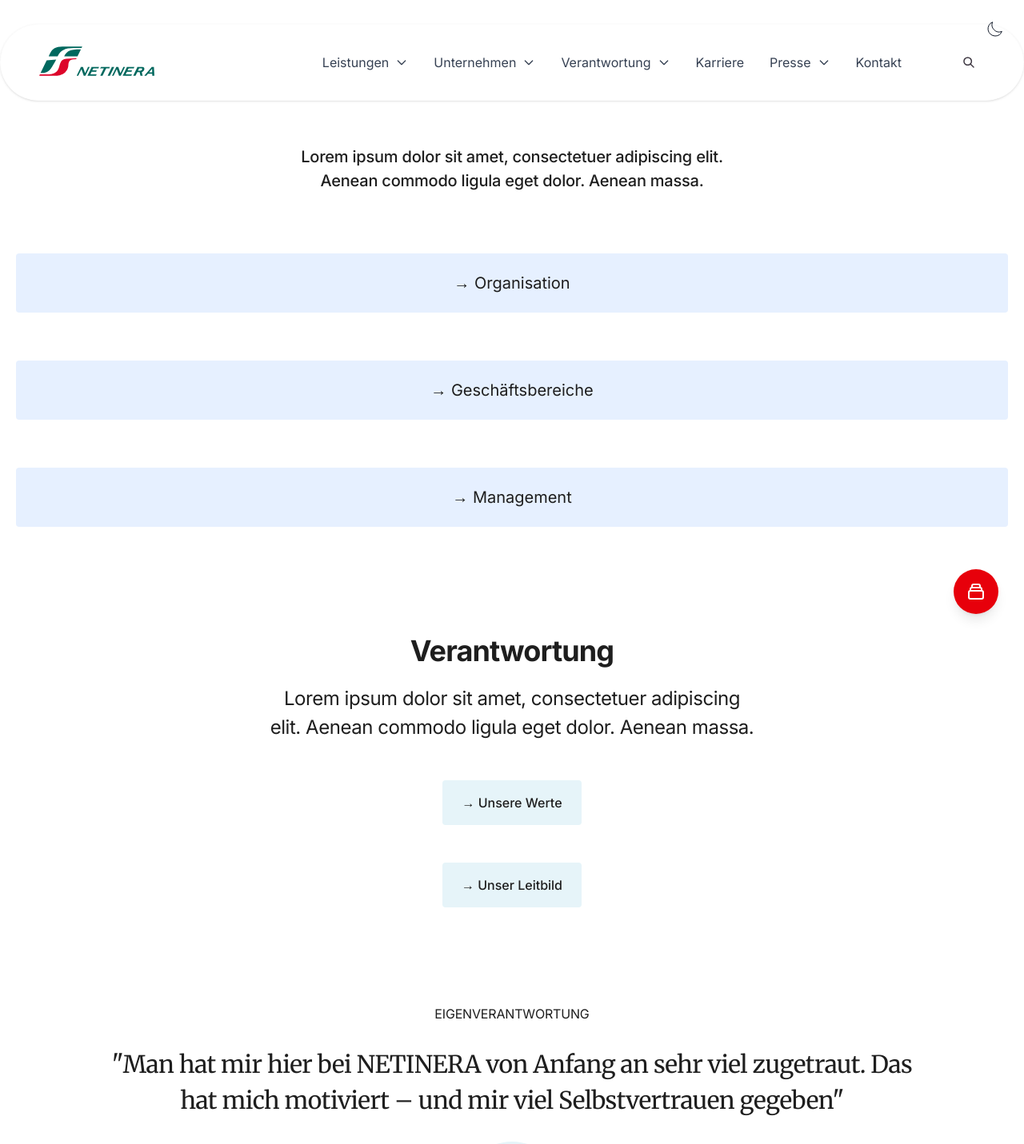
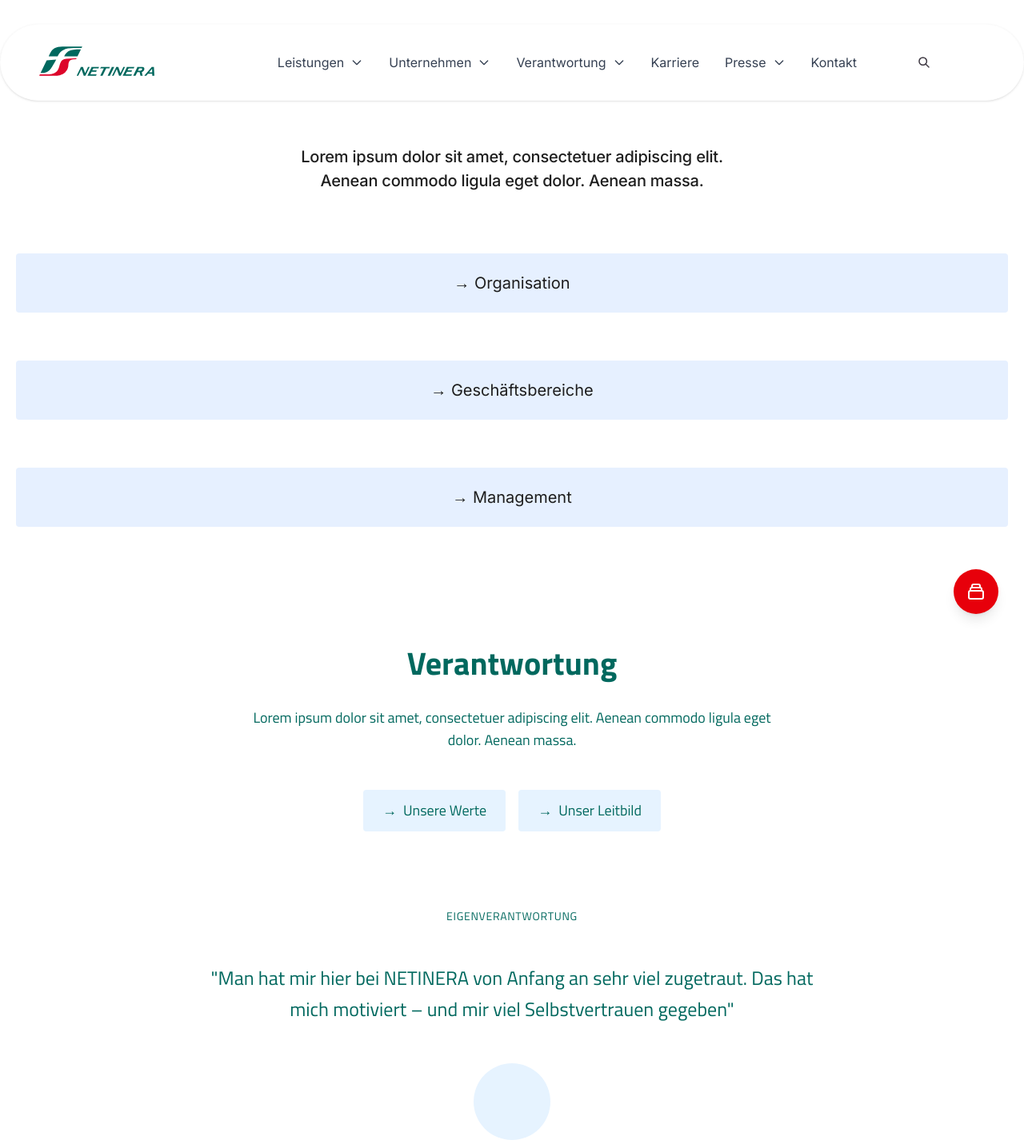
Before and after one commit to CasianBlanaru/netinera-klickdummy, a Nuxt app: page /unternehmen in a window 1280 px wide. Shown: the top 1431 px of the page at 80% size. Built offline with nearby package versions, Linux system fonts and the light colour scheme.

Commit message:
feat: Verbessere ThemeSwitcher Styling und Integration - Füge ThemeSwitcher neben Suchleiste ein, verbessere Icon-Sichtbarkeit und Dark Mode Farben

```diff
--- a/assets/css/themes.css
+++ b/assets/css/themes.css
@@ -5,6 +5,7 @@
   --color-primary-red: #dd052b;
   --color-primary-dark: #3e3842;
   --color-neutral: #ffffff;
+  --font-family: 'Inter', sans-serif;
 }
 
 /* Dark Theme */
@@ -13,13 +14,15 @@
   --color-primary-light: #00685e;
   --color-primary-red: #dd052b;
   --color-primary-dark: #ffffff;
-  --color-neutral: #3e3842;
+  --color-neutral: #fff;
+  --font-family: 'titillium', sans-serif;
 }
 
 /* Anwendung der Variablen auf Basis-Elemente */
 body {
-  background-color: var(--color-neutral);
-  color: var(--color-primary-dark);
+  background-color: #fff;
+  color: var(--color-primary);
+  font-family: var(--font-family);
 }
 
 /* Übergänge für Theme-Wechsel */
@@ -28,6 +31,11 @@ body {
 }
 
 /* Utility-Klassen für Theme-spezifische Styles */
+
+.bg-orange-400, .bg-amber-500 {
+    background-color: var(--color-primary);
+    color: #fff;
+}
 .theme-primary {
   color: var(--color-primary);
 }
--- a/components/CurrentSection.vue
+++ b/components/CurrentSection.vue
@@ -1,118 +1,88 @@
 <template>
-  <div class="bg-[#F5F5F5] px-12 sm:px-4 md:px-8 py-[62px] w-full min-h-screen">
-    <h1 class="mb-20 sm:mb-10 md:mb-10 font-inter font-bold text-[#1E1E1E] sm:text-2xl md:text-3xl text-4xl text-center leading-[150%] tracking-[-0.88px]">
-      Aktuell
-    </h1>
+  <section class="bg-[#E5E5E5] py-16">
+    <div class="mx-auto px-4 container">
+      <h2 class="mb-16 font-bold text-4xl text-center">Aktuell</h2>
 
-    <div class="flex md:flex-col gap-16">
+      <div class="gap-12 grid md:grid-cols-2 mx-auto max-w-6xl">
         <!-- Pressemitteilungen -->
-      <div class="flex-1">
-        <h2 class="mb-[29px] font-inter font-bold text-[#1E1E1E] sm:text-xl md:text-2xl text-3xl leading-[150%] tracking-[-0.57px]">
-          Pressemitteilungen
-        </h2>
+        <div>
+          <h3 class="mb-8 font-bold text-xl">Pressemitteilungen</h3>
 
-        <div class="flex flex-col gap-10 sm:gap-6">
+          <div class="space-y-8">
             <!-- Pressemitteilung 1 -->
-          <div class="flex flex-col gap-2">
-            <p class="font-inter font-normal text-[#1E1E1E] text-xl">
-              24.1.2025 | NETINERA
-            </p>
-            <p class="font-inter font-bold text-[#1E1E1E] sm:text-lg md:text-xl text-2xl leading-[150%] tracking-[-0.456px]">
+            <div>
+              <div class="mb-2 text-sm">24.1.2025 | NETINERA</div>
+              <a href="#" class="font-bold text-lg hover:underline">
                 Nach Gesprächen zwischen NETINERA und GDL: Weiterhin 35-Stunden-Woche ab 1. Januar 2028
-            </p>
+              </a>
             </div>
 
             <!-- Pressemitteilung 2 -->
-          <div class="flex flex-col gap-2">
-            <p class="font-inter font-normal text-[#1E1E1E] text-xl">
-              25.1.2025 | METRONOM
-            </p>
-            <p class="font-inter font-bold text-[#1E1E1E] sm:text-lg md:text-xl text-2xl leading-[150%] tracking-[-0.456px]">
+            <div>
+              <div class="mb-2 text-sm">25.1.2025 | METRONOM</div>
+              <a href="#" class="font-bold text-lg hover:underline">
                 metronom erhält Zuschlag für Verkehrsvertrag ENNO II
-            </p>
+              </a>
             </div>
 
             <!-- Pressemitteilung 3 -->
-          <div class="flex flex-col gap-2">
-            <p class="font-inter font-normal text-[#1E1E1E] text-xl">
-              23.1.2025 | ODEG
-            </p>
-            <p class="font-inter font-bold text-[#1E1E1E] sm:text-lg md:text-xl text-2xl leading-[150%] tracking-[-0.456px]">
+            <div>
+              <div class="mb-2 text-sm">23.1.2025 | ODEG</div>
+              <a href="#" class="font-bold text-lg hover:underline">
                 NETINERA-Tochter ODEG erhält Zuschlag für Verkehrsvertrag in Westmecklenburg bis 2040
-            </p>
-          </div>
+              </a>
             </div>
 
-        <div class="mt-[45px]">
-          <NuxtLink to="/presse" class="inline-flex items-center gap-2 font-inter text-[#1E1E1E] cursor-pointer">
-            <span class="text-base">→</span>
-            <span class="text-base">Zur Übersicht</span>
-          </NuxtLink>
+            <div class="mt-8">
+              <a href="#" class="inline-flex items-center hover:bg-gray-100 px-4 py-2 border border-gray-800 rounded">
+                Zur Übersicht
+              </a>
+            </div>
           </div>
         </div>
 
         <!-- Ansprechpartner -->
-      <div class="flex-1">
-        <h2 class="mb-[31px] font-inter font-bold text-[#1E1E1E] sm:text-xl md:text-2xl text-3xl leading-[150%] tracking-[-0.57px]">
-          Ansprechpartner
-        </h2>
+        <div>
+          <h3 class="mb-8 font-bold text-xl">Ansprechpartner</h3>
 
-        <div class="gap-[38px] md:gap-6 grid grid-cols-2 md:grid-cols-1">
+          <div class="gap-8 grid md:grid-cols-2">
             <!-- Ansprechpartner 1 -->
-          <div class="flex flex-col gap-[38px]">
-            <div class="flex justify-center items-center bg-[#90EE90] w-[223px] h-[232px] text-[#90EE90]">
+            <div>
+              <div class="flex justify-center items-center bg-[#90EE90] mb-4 p-4 w-full aspect-square text-center">
                 Ich bin ein Porträt
               </div>
-            <div class="flex flex-col">
-              <p class="font-inter font-bold text-[#1E1E1E] text-base leading-[150%]">
-                Robert von der Heide
-              </p>
-              <p class="font-inter font-normal text-[#1E1E1E] text-base leading-[150%]">
-                Leiter Kommunikation
-              </p>
-              <p class="font-inter font-normal text-[#1E1E1E] text-base leading-[150%]">
-                +49 (0)151 40645704
-              </p>
-              <p class="font-inter font-normal text-[#1E1E1E] text-base leading-[150%]">
+              <h4 class="mb-1 font-bold">Robert von der Heide</h4>
+              <p class="mb-2">Leiter Kommunikation</p>
+              <p class="mb-1">+49 (0)151 40645704</p>
+              <a href="mailto:kommunikation@netinera.de" class="hover:underline">
                 kommunikation@netinera.de
-              </p>
-            </div>
+              </a>
             </div>
 
             <!-- Ansprechpartner 2 -->
-          <div class="flex flex-col gap-[38px]">
-            <div class="flex justify-center items-center bg-[#90EE90] w-[223px] h-[232px] text-[#90EE90]">
+            <div>
+              <div class="flex justify-center items-center bg-[#90EE90] mb-4 p-4 w-full aspect-square text-center">
                 Ich bin ein Porträt
               </div>
-            <div class="flex flex-col">
-              <p class="font-inter font-bold text-[#1E1E1E] text-base leading-[150%]">
-                Nina Massek
-              </p>
-              <p class="font-inter font-normal text-[#1E1E1E] text-base leading-[150%]">
-                Referentin Kommunikation
-              </p>
-              <p class="font-inter font-normal text-[#1E1E1E] text-base leading-[150%]">
-                +49 151 40645749
-              </p>
-              <p class="font-inter font-normal text-[#1E1E1E] text-base leading-[150%]">
+              <h4 class="mb-1 font-bold">Nina Massek</h4>
+              <p class="mb-2">Referentin Kommunikation</p>
+              <p class="mb-1">+49 151 40645749</p>
+              <a href="mailto:kommunikation@netinera.de" class="hover:underline">
                 kommunikation@netinera.de
-              </p>
+              </a>
             </div>
           </div>
         </div>
       </div>
     </div>
-  </div>
+  </section>
 </template>
 
 <script setup lang="ts">
-// No props or logic needed
+// Die Komponente verwendet derzeit statische Daten
+// Sie können später Interfaces für die Pressemitteilungen und Ansprechpartner hinzufügen
 </script>
 
-<style>
-@import url('https://fonts.googleapis.com/css2?family=Inter:wght@400;500;700&display=swap');
-
-.font-inter {
-  font-family: 'Inter', sans-serif;
-}
+<style scoped>
+/* Die Stile sind direkt in den Tailwind-Klassen integriert */
 </style>
--- a/components/ResponsibilitySection.vue
+++ b/components/ResponsibilitySection.vue
@@ -1,62 +1,62 @@
 <template>
-  <div class="flex flex-col items-center bg-white px-[5px] py-[51px] w-full">
-    <div class="w-full max-w-[1437px]">
-      <h2 class="mb-[15px] font-inter font-bold text-[#1E1E1E] sm:text-2xl md:text-3xl text-4xl text-center leading-[150%] tracking-[-0.88px]">
-        Verantwortung
-      </h2>
+  <section class="px-4 py-16 font-titillium">
+    <div class="mx-auto max-w-4xl text-center container">
+      <h2 class="mb-6 font-bold text-[40px]">Verantwortung</h2>
 
-      <p class="mx-auto mb-12 max-w-[610px] font-inter font-normal text-[#1E1E1E] sm:text-lg md:text-xl text-2xl text-center leading-[150%] tracking-[-0.456px]">
-        Lorem ipsum dolor sit amet, consectetuer adipiscing elit. Aenean commodo ligula eget dolor. Aenean massa.
+      <p class="mx-auto mb-12 max-w-2xl text-lg">
+        Lorem ipsum dolor sit amet, consectetuer adipiscing
+        elit. Aenean commodo ligula eget dolor. Aenean massa.
       </p>
 
-      <div class="flex sm:flex-col justify-center sm:items-center gap-[47px]">
-        <NuxtLink
-          to="/unternehmen/werte"
-          class="flex items-center gap-2 bg-[#E6F4F9] hover:bg-[#d0e9f3] px-6 py-4 rounded font-inter font-medium text-[#1E1E1E] text-base transition-all duration-200 cursor-pointer"
+      <!-- Buttons Container -->
+      <div class="flex flex-wrap justify-center gap-4">
+        <a
+          href="#"
+          class="inline-flex items-center gap-2 bg-[#E6F3FF] hover:bg-[#d9edff] px-6 py-3 rounded transition-colors"
         >
-          → Unsere Werte
-        </NuxtLink>
+          <span class="text-lg">→</span>
+          <span class="text-lg">Unsere Werte</span>
+        </a>
 
-        <NuxtLink
-          to="/unternehmen/leitbild"
-          class="flex items-center gap-2 bg-[#E6F4F9] hover:bg-[#d0e9f3] px-6 py-4 rounded font-inter font-medium text-[#1E1E1E] text-base transition-all duration-200 cursor-pointer"
+        <a
+          href="#"
+          class="inline-flex items-center gap-2 bg-[#E6F3FF] hover:bg-[#d9edff] px-6 py-3 rounded transition-colors"
         >
-          → Unser Leitbild
-        </NuxtLink>
+          <span class="text-lg">→</span>
+          <span class="text-lg">Unser Leitbild</span>
+        </a>
       </div>
 
-      <div class="flex flex-col items-center mt-[121px]">
-        <p class="mb-[29px] font-inter font-normal text-[#1E1E1E] text-base text-center leading-[150%] tracking-[-0.176px]">
-          EIGENVERANTWORTUNG
-        </p>
+      <!-- Quote Section -->
+      <div class="mt-24">
+        <p class="mb-12 text-sm uppercase tracking-wider">EIGENVERANTWORTUNG</p>
 
-        <blockquote class="mb-[29px] max-w-[1012px] font-merriweather font-normal text-[#1E1E1E] sm:text-xl md:text-2xl text-3xl text-center leading-[150%] tracking-[-0.57px]">
-          "Man hat mir hier bei NETINERA von Anfang an sehr viel zugetraut. Das hat mich motiviert – und mir viel Selbstvertrauen gegeben"
+        <blockquote class="mx-auto mb-12 max-w-3xl">
+          <p class="font-medium text-2xl leading-relaxed">
+            "Man hat mir hier bei NETINERA von Anfang an sehr viel zugetraut.
+            Das hat mich motiviert – und mir viel Selbstvertrauen gegeben"
+          </p>
         </blockquote>
 
-        <div class="bg-[#E6F4F9] mb-[29px] rounded-full w-[120px] h-[120px]"></div>
-
-        <div class="font-inter font-normal text-[#1E1E1E] text-base text-center leading-[150%] tracking-[-0.176px]">
-          <span>Vorname Name</span><br>
-          <span>Funktion</span>
+        <!-- Profile Image -->
+        <div class="flex flex-col items-center">
+          <div class="bg-[#E6F3FF] mb-4 rounded-full w-24 h-24"></div>
+          <p class="font-medium">Vorname Name</p>
+          <p class="text-gray-600">Funktion</p>
         </div>
       </div>
     </div>
-  </div>
+  </section>
 </template>
 
 <script setup lang="ts">
-// No props or logic needed
+// Die Komponente verwendet derzeit statische Daten
 </script>
 
-<style>
-@import url('https://fonts.googleapis.com/css2?family=Inter:wght@400;500;700&family=Merriweather:wght@400&display=swap');
+<style scoped>
+@import url('https://fonts.googleapis.com/css2?family=Titillium+Web:wght@400;600;700&display=swap');
 
-.font-inter {
-  font-family: 'Inter', sans-serif;
-}
-
-.font-merriweather {
-  font-family: 'Merriweather', serif;
+.font-titillium {
+  font-family: 'Titillium Web', sans-serif;
 }
 </style>
--- a/components/ThemeSwitcher.vue
+++ b/components/ThemeSwitcher.vue
@@ -3,22 +3,22 @@
     <ClientOnly>
       <button
         @click="toggleTheme"
-        class="flex justify-center items-center hover:bg-gray-100 dark:hover:bg-gray-800 p-2 rounded-full transition-colors"
+        class="flex justify-center items-center hover:bg-gray-100 dark:bg-[#1a776e] dark:hover:bg-[#00685e] p-2 rounded-full transition-colors"
         :aria-label="$colorMode.value === 'light' ? 'Zum dunklen Design wechseln' : 'Zum hellen Design wechseln'"
       >
         <!-- Sun Icon für Light Mode -->
         <svg
           v-if="$colorMode.value === 'dark'"
           xmlns="http://www.w3.org/2000/svg"
-          class="w-6 h-6 text-yellow-500"
+          class="w-6 h-6 text-white"
           fill="none"
           viewBox="0 0 24 24"
           stroke="currentColor"
+          stroke-width="2"
         >
           <path
-            strokeLinecap="round"
-            strokeLinejoin="round"
-            strokeWidth={2}
+            stroke-linecap="round"
+            stroke-linejoin="round"
             d="M12 3v1m0 16v1m9-9h-1M4 12H3m15.364 6.364l-.707-.707M6.343 6.343l-.707-.707m12.728 0l-.707.707M6.343 17.657l-.707.707M16 12a4 4 0 11-8 0 4 4 0 018 0z"
           />
         </svg>
@@ -26,15 +26,15 @@
         <svg
           v-else
           xmlns="http://www.w3.org/2000/svg"
-          class="w-6 h-6 text-gray-900"
+          class="w-6 h-6 text-white dark:text-gray-900"
           fill="none"
           viewBox="0 0 24 24"
           stroke="currentColor"
+          stroke-width="2"
         >
           <path
-            strokeLinecap="round"
-            strokeLinejoin="round"
-            strokeWidth={2}
+            stroke-linecap="round"
+            stroke-linejoin="round"
             d="M20.354 15.354A9 9 0 018.646 3.646 9.003 9.003 0 0012 21a9.003 9.003 0 008.354-5.646z"
           />
         </svg>
--- a/components/navigation/Footer.vue
+++ b/components/navigation/Footer.vue
@@ -1,5 +1,5 @@
 <template>
-  <footer class="bg-gray-900 py-12 text-white">
+  <footer class="py-12 text-neutral text-white">
     <div class="mx-auto px-4 sm:px-6 lg:px-8 max-w-[1440px]">
       <div class="gap-8 grid grid-cols-1 md:grid-cols-4">
         <div>
--- a/components/navigation/Header.vue
+++ b/components/navigation/Header.vue
@@ -17,6 +17,9 @@
           <div class="max-md:hidden flex justify-center items-center hover:bg-gray-100 rounded-full w-10 h-10 transition-colors">
             <SearchIcon :is-open="isSearchOpen" @click="toggleSearch" />
           </div>
+          <div class="max-md:hidden">
+            <ThemeSwitcher />
+          </div>
           <div class="hidden max-md:block">
             <MobileNavigation />
           </div>
@@ -35,6 +38,7 @@ import NavigationLinks from './NavigationLinks.vue'
 import SearchIcon from './SearchIcon.vue'
 import SearchField from './SearchField.vue'
 import MobileNavigation from './MobileNavigation.vue'
+import ThemeSwitcher from '../ThemeSwitcher.vue'
 
 const isSearchOpen = ref(false)
 const isScrolledDown = ref(false)
--- a/layouts/default.vue
+++ b/layouts/default.vue
@@ -3,9 +3,7 @@
     <ClientOnly>
       <div :class="[$colorMode.value]">
         <div class="bg-theme-neutral min-h-screen text-theme-primary-dark">
-          <header class="top-0 right-0 z-50 fixed p-4">
-            <ThemeSwitcher />
-          </header>
+
           <!-- Skip to main content link für Barrierefreiheit -->
           <a href="#main-content" class="skip-link">Zum Hauptinhalt springen</a>
 
```
Also changed, not shown: pages/components.vue (+0 -10 lines). Lines whose indentation alone changed are shown as unchanged.
